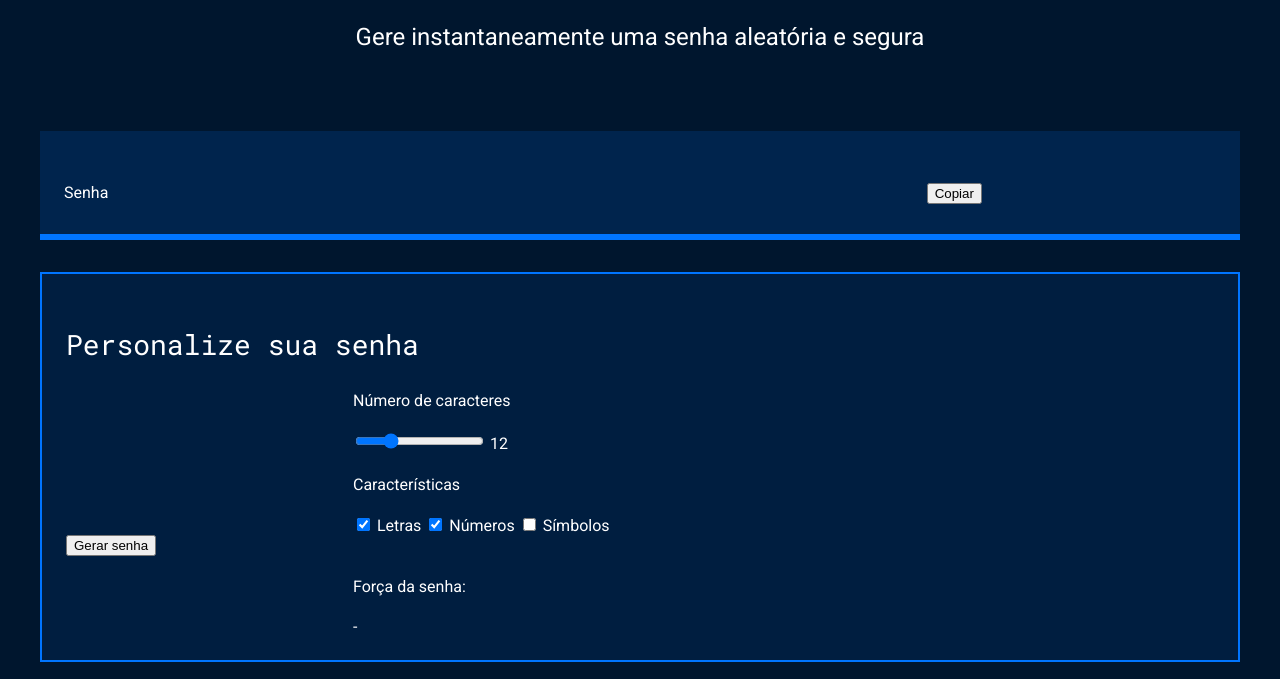
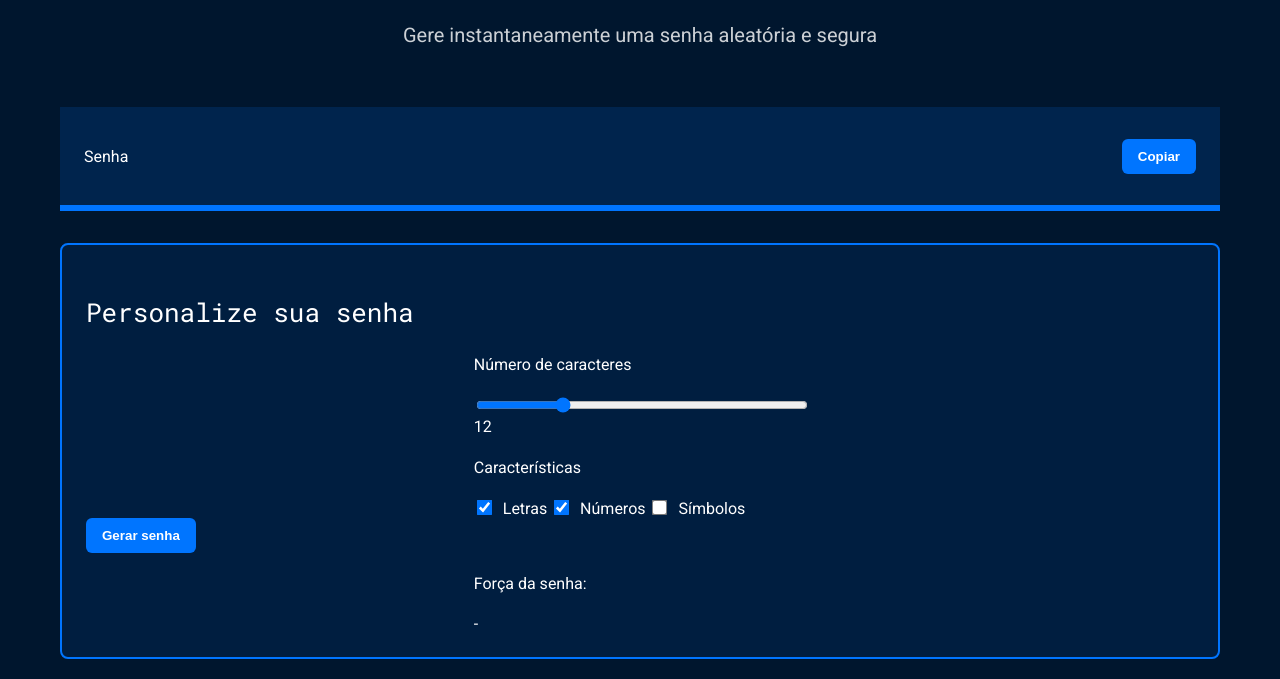
Before and after one commit to emanuelymotta-coder/senhas, a plain HTML site: page index.html in a window 1280 px wide. Shown: the part 172-851 px from the top of the page. Drawn offline with Linux system fonts and the light colour scheme.

Commit message:
Update style.css

```diff
--- a/style.css
+++ b/style.css
@@ -12,12 +12,26 @@
 
 *{
     font-weight: 400;
+    box-sizing: border-box;
 }
 
 body{
     color: var(--branco);
     background-color: var(--cor-de-fundo);
     font-family: var(--roboto);
+    margin: 0;
+    padding: 0;
+}
+
+.conteudo{
+    max-width: 1200px;
+    margin: 0 auto;
+    padding: 20px;
+}
+
+.conteudo-titulo{
+    text-align: center;
+    margin-top: 60px;
 }
 
 .titulo-principal{
@@ -26,67 +40,103 @@ body{
 }
 
 .titulo-secundario{
-    font-size: 24px;
-}
-
-.conteudo-titulo{
-    text-align: center;
-    margin-top: 80px;
+    font-size: 20px;
+    opacity: 0.8;
 }
 
 .conteudo-senha{
-    margin-top: 80px;
+    margin-top: 60px;
     background: var(--fundo-senha);
     padding: 24px;
     border-bottom: 6px solid var(--borda);
+
+    display: flex;
+    align-items: center;
+    justify-content: space-between;
+    gap: 12px;
 }
 
 #campo-senha{
-    background-color: var(--fundo-senha);
+    background-color: transparent;
     border: none;
     color: var(--branco);
     font-family: var(--roboto-mono);
-    font-size: 40px;
-    width: 70%;
+    font-size: 32px;
+    width: 100%;
 }
 
 #campo-senha:focus{
     outline: none;
 }
 
-.conteudo{
-    max-width: 1200px;
-    margin: 0 auto;
+/* BOTÕES */
+button{
+    background-color: var(--borda);
+    border: none;
+    color: white;
+    padding: 10px 16px;
+    cursor: pointer;
+    font-weight: bold;
+    border-radius: 6px;
+    transition: 0.2s;
 }
 
+button:hover{
+    background-color: #005ed1;
+}
+
+/* PARAMETROS */
 .parametro{
     background-color: var(--fundo-texto);
     border: 2px solid var(--borda);
     margin-top: 32px;
     padding: 24px;
+    border-radius: 8px;
 }
 
 .parametro-titulo{
     font-family: var(--roboto-mono);
-    font-size: 28px;
-}
-
-.parametro-senha__titulo{
-    font-size:24px;
+    font-size: 26px;
 }
 
 .parametro-coluna__senha{
     display: flex;
     flex-direction: column;
-    justify-content: center;
+    gap: 24px;
 }
+
 .parametro-senha{
-    width: 50%;
+    width: 100%;
     margin: 0 auto;
 }
 
+.parametro-senha__titulo{
+    font-size: 20px;
+    margin-bottom: 8px;
+}
+
+/* INPUTS */
+input[type="range"]{
+    width: 100%;
+}
+
+input[type="checkbox"]{
+    transform: scale(1.2);
+    margin-right: 8px;
+}
+
+/* RESPONSIVO */
 @media screen and (min-width: 768px) {
     .parametro-coluna__senha{
         flex-direction: row;
+        justify-content: space-between;
+    }
+
+    .parametro-senha{
+        width: 30%;
+    }
+
+    #campo-senha{
+        font-size: 36px;
     }
 }
```
